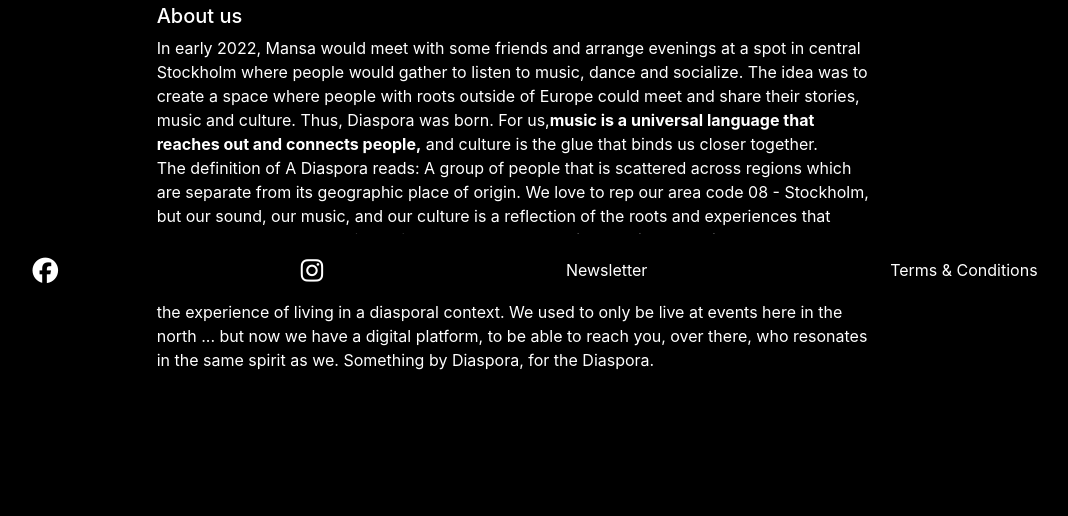
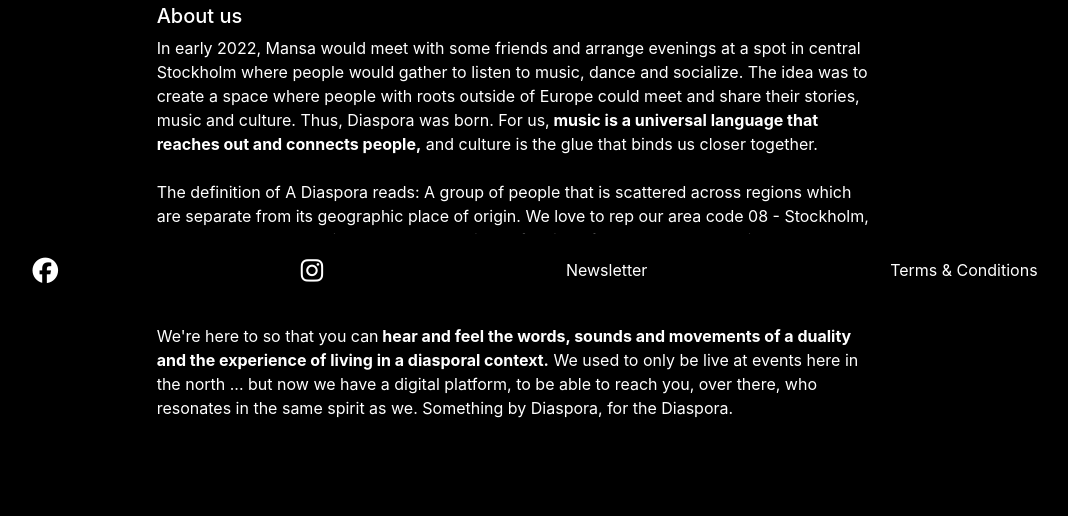
Before and after one commit to J-A-S-M-I-N-J/diaspora, a Django app: page /about/about in a window 1280 px wide. Shown: the part 498-1014 px from the top of the page, without its empty margins (125-1193 px from the left). Before the commit the page ends 868 px from the top, so only its background shows below. Run offline with Django 3.2, Linux system fonts and the light colour scheme; some libraries are stand-ins or nearby versions.

Commit message:
finishing

```diff
--- a/about/templates/about.html
+++ b/about/templates/about.html
@@ -29,18 +29,20 @@
                             In early 2022, Mansa would meet with some friends and arrange evenings at a spot in central Stockholm where people
                             would gather to listen to music, dance and socialize. The idea was to create a space where people
                             with roots outside of Europe could meet and share their stories, music and culture. Thus, Diaspora was born.
-                            For us,<strong>music is a universal language that reaches out and connects people,</strong>
+                            For us,<strong> music is a universal language that reaches out and connects people,</strong>
                             and culture is the glue that binds us closer together.
                             </p>
+                            <br>
                             <p class="mb-0">
                             The definition of A Diaspora reads: A group of people that is scattered across regions
                             which are separate from its geographic place of origin. We love to rep our area code 08 - Stockholm,
                             but our sound, our music, and our culture is a reflection of the roots and experiences that made us who we are.
-                            Our intent is then to<strong>collaborate with you, into creating more borderless sounds and ideas</strong>
+                            Our intent is then to<strong> collaborate with you, into creating more borderless sounds and ideas</strong>
                             and show them to the world. </p>
+                            <br>
                             <p class="mb-0">
-                            We're here to so that you can hear and feel the words, sounds and movements
-                            of a duality and the experience of living in a diasporal context. We used to only be live at events here in the north
+                            We're here to so that you can<strong> hear and feel the words, sounds and movements
+                            of a duality and the experience of living in a diasporal context.</strong> We used to only be live at events here in the north
                             ... but now we have a digital platform, to be able to reach you, over there, who resonates in the same spirit as we.
                             Something by Diaspora, for the Diaspora.</p>
                         </div>
--- a/music/templates/music.html
+++ b/music/templates/music.html
@@ -37,7 +37,7 @@
                         <img class="card-img-top img-fluid border border-white"  src="{{ artist.artist_image.url }}" alt="{{ product.artist_name }}">
                     </a>
                 </div>
-                <div class="col-10 col-m-8 col-lg-6 col-xl-6 mx-auto mb-3">
+                <div class="col-10 col-m-8 col-lg-6 col-xl-6 mb-3">
                     <p class="text-center text-white">{{ artist.artist_bio | safe }}</p>
                 </div>
             </div>
```
